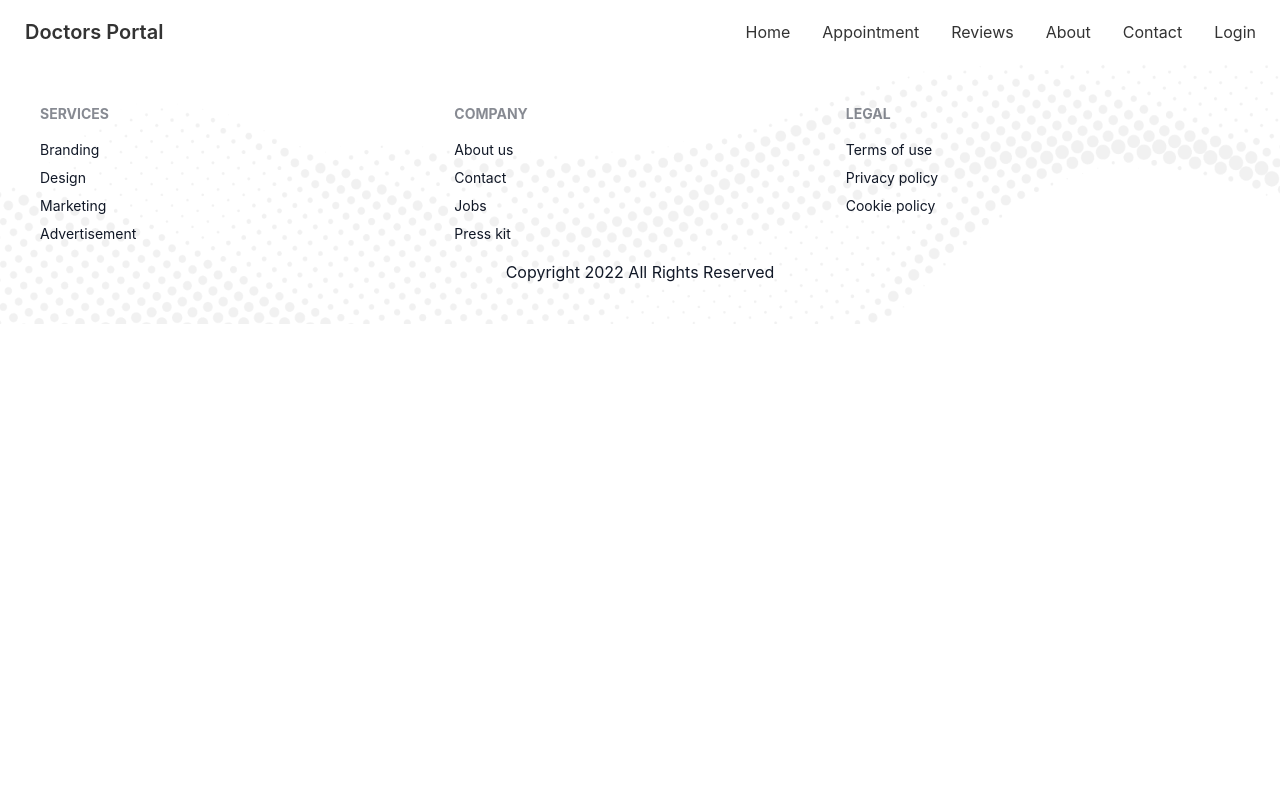
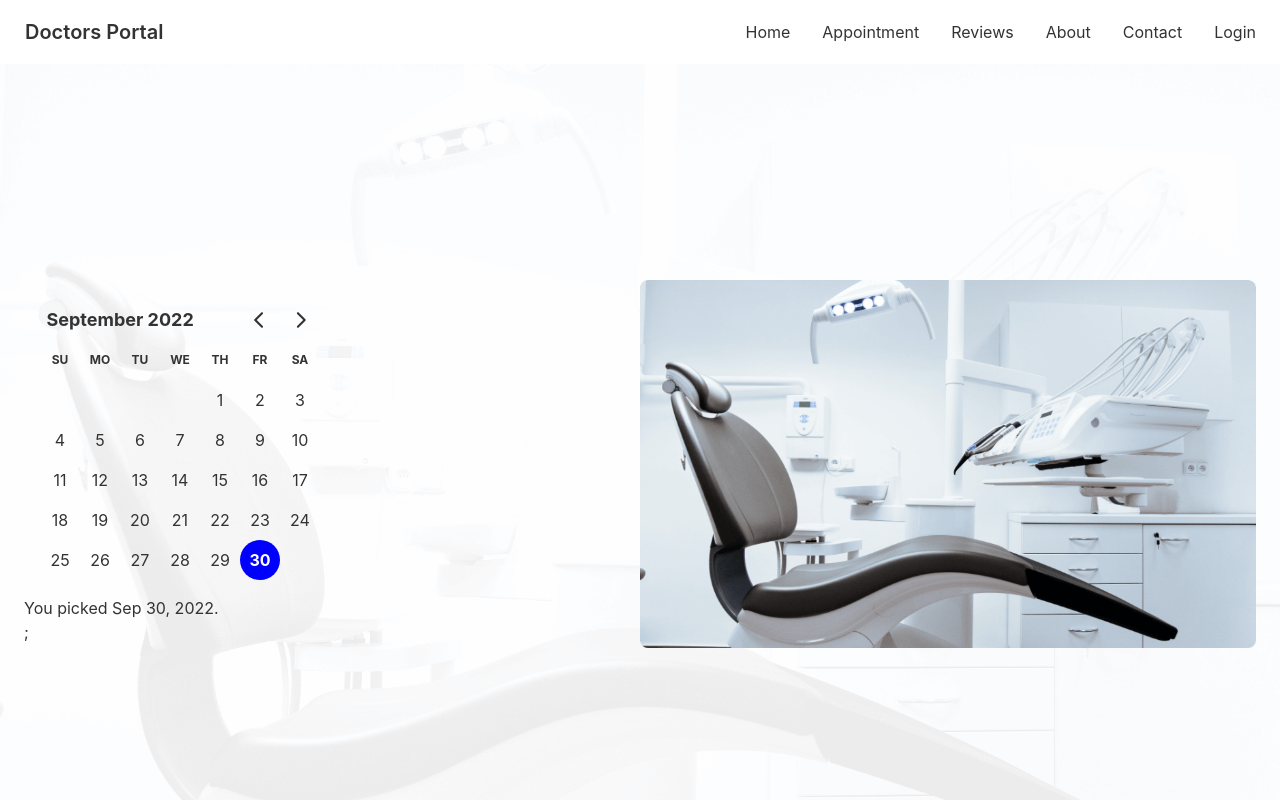
Before and after one commit to rumon5h/doctors-portal-client1, a React (Create React App) app: page /appointment in a window 1280 px wide. Shown: the top 800 px of the page. Built offline with nearby package versions, Linux system fonts and the light colour scheme.

Commit message:
Appointment banner implementation done

```diff
--- a/package.json
+++ b/package.json
@@ -7,7 +7,9 @@
     "@testing-library/react": "^13.4.0",
     "@testing-library/user-event": "^13.5.0",
     "daisyui": "^2.31.0",
+    "date-fns": "^2.29.3",
     "react": "^18.2.0",
+    "react-day-picker": "^8.3.0",
     "react-dom": "^18.2.0",
     "react-router-dom": "^6.4.1",
     "react-scripts": "5.0.1",
--- a/src/Pages/Appointment/Appointment.js
+++ b/src/Pages/Appointment/Appointment.js
@@ -1,9 +1,12 @@
 import React from 'react';
 import Footer from '../Shared/Footer';
+import AppointmentBanner from './AppointmentBanner';
+
 
 const Appointment = () => {
     return (
         <div>
+            <AppointmentBanner/>
             <Footer/>
         </div>
     );
--- /dev/null
+++ b/src/Pages/Appointment/AppointmentBanner.js
@@ -0,0 +1,27 @@
+import React, { useState } from 'react';
+import chair from '../../assets/images/chair.png';
+import { DayPicker } from 'react-day-picker';
+import 'react-day-picker/dist/style.css';
+import { format } from 'date-fns';
+
+
+const AppointmentBanner = () => {
+    const [date, setDate] = useState(new Date())
+    return (
+        <div className="hero bg-hero-pattern min-h-screen bg-white">
+      <div className="hero-content flex-col lg:flex-row-reverse">
+        <img className="lg:w-[50%]" src={chair} alt="chair" />
+        <div className="w-[100%]">
+        <DayPicker
+        mode="single"
+        selected={date}
+        onSelect={setDate}
+        />
+        <p>You picked {format(date, 'PP')}.</p>;
+        </div>
+      </div>
+    </div>
+    );
+};
+
+export default AppointmentBanner;
```
Also changed, not shown: 1 other file (tests, documents, lock files or other folders).
